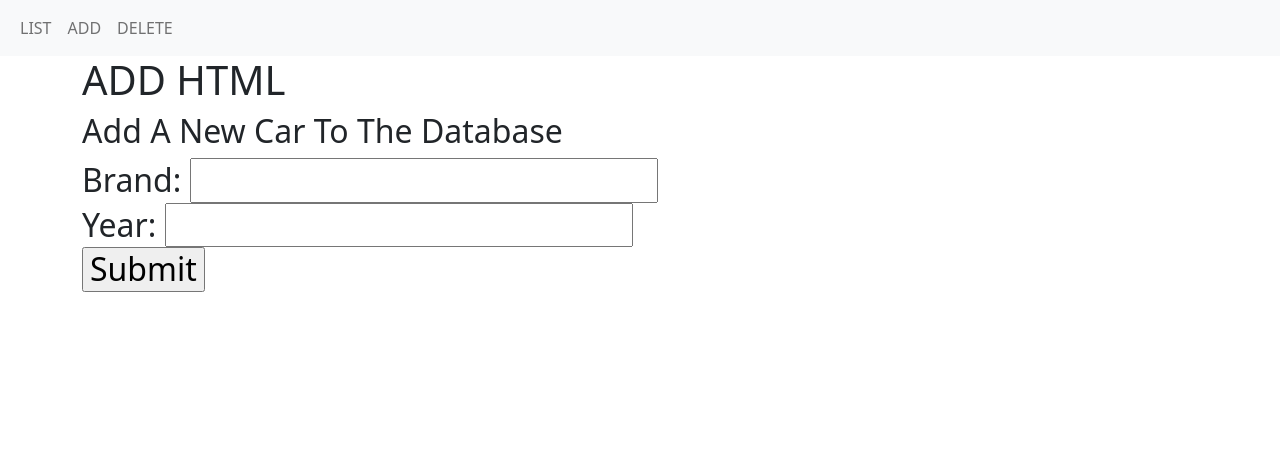
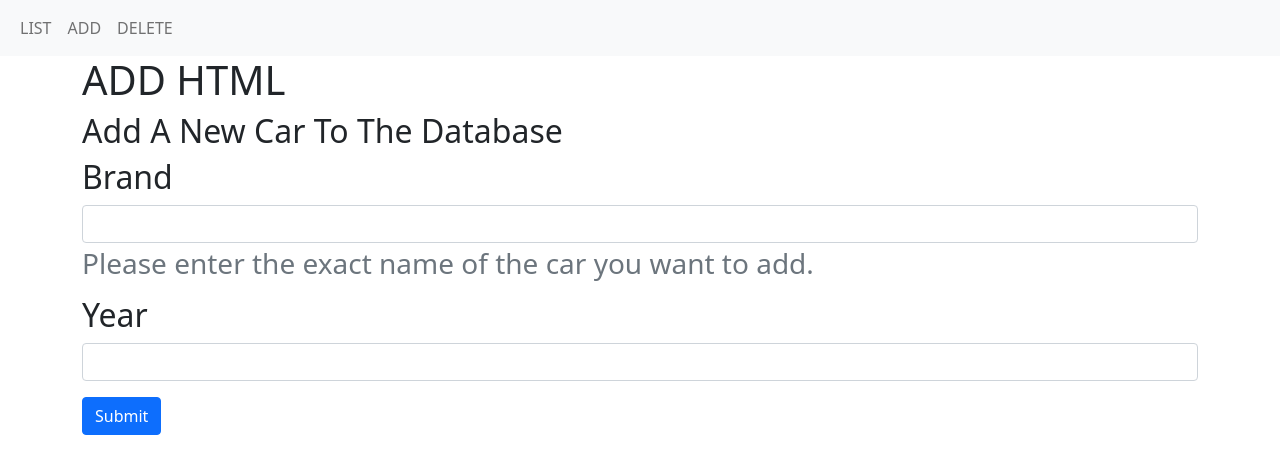
Before and after one commit to ZaryabAhmed22/Django, a Django app: page /cars/add/ in a window 1280 px wide. Shown: the top 474 px of the page. Run offline with Django 4.2, Linux system fonts and the light colour scheme.

Commit message:
Styling form

```diff
--- a/Section 12/my_car_site/cars/templates/cars/add.html
+++ b/Section 12/my_car_site/cars/templates/cars/add.html
@@ -2,17 +2,32 @@
 <div class="container">
   <h1>ADD HTML</h1>
   <h2>Add A New Car To The Database<h2>
-  <form method='post'>
-    <div>
+  {% comment %} <form method='post' >
+    {% csrf_token %}
+    <div class='form-group'>
       <label for="brand">Brand:</label>
-      <input type="text" id='brand' name='brand'/>
+      <input class='form-control' type="text" id='brand' name='brand'/>
     </div>
 
-    <div>
+    <div class='form-group'>
       <label for="year">Year:</label>
-      <input type="text" id='year' name='year'/>
+      <input class='form-control' type="text" id='year' name='year'/>
     </div>
-    <input type='submit'>
+    <input class='btn-primary' type='submit'>
+  </form> {% endcomment %}
+
+  <form>
+    {% csrf_token %}
+    <div class="mb-3">
+      <label for="brand" class="form-label">Brand</label>
+      <input type="text" class="form-control" id="brand" >
+      <div id="emailHelp" class="form-text">Please enter the exact name of the car you want to add.</div>
+    </div>
+    <div class="mb-3">
+      <label for="year" class="form-label">Year</label>
+      <input type="text" class="form-control" id="year">
+    </div>
+    <button type="submit" class="btn btn-primary">Submit</button>
   </form>
 </div>
 {% endblock content %}
```
